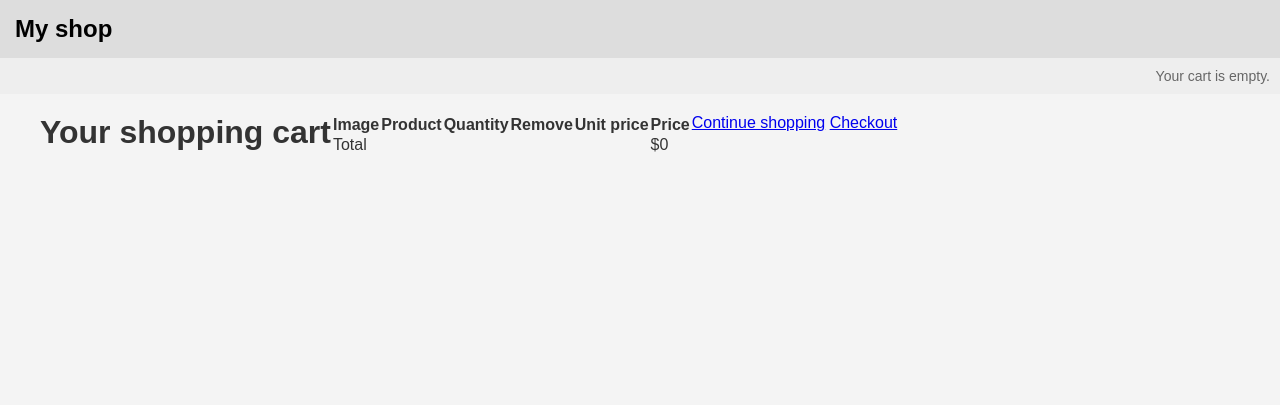
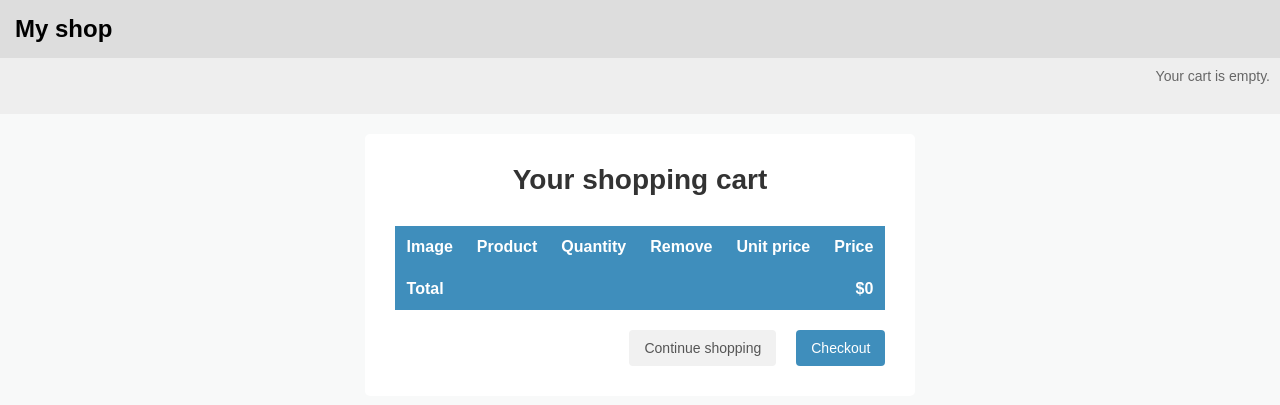
Before and after one commit to smsharon/onlineShop_django, a Django app: page /cart/ in a window 1280 px wide. Shown: the top 405 px of the page. Run offline with Django 5.2, Linux system fonts and the light colour scheme.

Commit message:
fix: style shoopping cart

```diff
--- a/myshop/cart/templates/cart/detail.html
+++ b/myshop/cart/templates/cart/detail.html
@@ -1,10 +1,110 @@
 {% extends "shop/base.html" %}
 {% load static %}
+
 {% block title %}
   Your shopping cart
 {% endblock %}
+
 {% block content %}
+  <style>
+    body {
+      font-family: Arial, sans-serif;
+      background: #f8f9f9;
+    }
+
+    .cart-container {
+      max-width: 1000px;
+      margin: 0 auto;
+      background: #fff;
+      padding: 30px;
+      border-radius: 5px;
+    }
+
+    h1 {
+      text-align: center;
+      font-size: 28px;
+      margin-bottom: 30px;
+    }
+
+    table.cart {
+      width: 100%;
+      border-collapse: collapse;
+      margin-bottom: 20px;
+    }
+
+    .cart th, .cart td {
+      padding: 12px;
+      text-align: left;
+    }
+
+    .cart th {
+      background-color: #3f8ebc;
+      color: white;
+    }
+
+    .cart tr:not(:last-child):not(.total) {
+      border-bottom: 1px solid #e0e0e0;
+    }
+
+    .cart img {
+      width: 100px;
+      height: auto;
+      border-radius: 4px;
+    }
+
+    .cart .num {
+      text-align: right;
+    }
+
+    .cart .total {
+      background-color: #3f8ebc;
+      color: white;
+      font-weight: bold;
+    }
+
+    .cart .total td {
+      padding: 12px;
+    }
+
+    .cart-actions {
+      display: flex;
+      justify-content: flex-end;
+      gap: 10px;
+      margin-top: 20px;
+    }
+
+    .button {
+      padding: 10px 15px;
+      text-decoration: none;
+      border: none;
+      border-radius: 4px;
+      font-size: 14px;
+      cursor: pointer;
+      display: inline-block;
+    }
+
+    .button.light {
+      background-color: #f1f1f1;
+      color: #555;
+    }
+
+    .button.light:hover {
+      background-color: #ddd;
+    }
+
+    .button.primary {
+      background-color: #3f8ebc;
+      color: white;
+    }
+
+    .button.primary:hover {
+      background-color: #3579a5;
+    }
+  </style>
+
+  <div class="cart-container">
     <h1>Your shopping cart</h1>
+
     <table class="cart">
       <thead>
         <tr>
@@ -22,14 +122,12 @@
             <tr>
               <td>
                 <a href="{{ product.get_absolute_url }}">
-               <img src="{% if product.image %}{{ product.image.url
-}}{% else %}{% static "img/no_image.png" %}{% endif %}">
+                  <img src="{% if product.image %}{{ product.image.url }}{% else %}{% static 'img/no_image.png' %}{% endif %}">
                 </a>
               </td>
               <td>{{ product.name }}</td>
               <td>{{ item.quantity }}</td>
-           <td><a href="{% url "cart:cart_remove" product.id
-%}">Remove</a></td>
+              <td><a href="{% url 'cart:cart_remove' product.id %}">Remove</a></td>
               <td class="num">${{ item.price }}</td>
               <td class="num">${{ item.total_price }}</td>
             </tr>
@@ -42,9 +140,10 @@
         </tr>
       </tbody>
     </table>
- <p class="text-right">
-   <a href="{% url "shop:product_list" %}" class="button
-light">Continue shopping</a>
-   <a href="#" class="button">Checkout</a>
- </p>
+
+    <div class="cart-actions">
+      <a href="{% url 'shop:product_list' %}" class="button light">Continue shopping</a>
+      <a href="#" class="button primary">Checkout</a>
+    </div>
+  </div>
 {% endblock %}
--- a/myshop/static/css/base.css
+++ b/myshop/static/css/base.css
@@ -226,3 +226,77 @@ body {
       font-size: 1.5rem;
     }
   }
+
+.cart {
+    width: 100%;
+    border-collapse: collapse;
+    margin-bottom: 20px;
+    font-family: sans-serif;
+}
+
+.cart th, .cart td {
+    padding: 10px;
+    text-align: left;
+}
+
+.cart th {
+    background-color: #3f8ebc;
+    color: white;
+}
+
+.cart tr:nth-child(even) {
+    background-color: #f9f9f9;
+}
+
+.cart img {
+    width: 100px;
+    height: auto;
+    border-radius: 4px;
+}
+
+  .cart .num {
+    text-align: right;
+}
+
+.cart .total {
+    background-color: #3f8ebc;
+    color: white;
+    font-weight: bold;
+}
+
+.cart .total td {
+    padding: 10px;
+}
+
+.cart-actions {
+    text-align: right;
+    margin-top: 20px;
+}
+
+.button {
+    padding: 10px 15px;
+    text-decoration: none;
+    border: none;
+    border-radius: 5px;
+    margin-left: 10px;
+    font-size: 14px;
+    cursor: pointer;
+}
+
+.button.light {
+    background-color: #f1f1f1;
+    color: #555;
+}
+
+.button.light:hover {
+    background-color: #ddd;
+}
+
+.button.primary {
+    background-color: #3f8ebc;
+    color: white;
+}
+
+.button.primary:hover {
+    background-color: #3579a5;
+}
```
Also changed, not shown: myshop/shop/templates/shop/product/detail.html (+3 -5 lines), myshop/db.sqlite3. Lines whose indentation alone changed are shown as unchanged.
